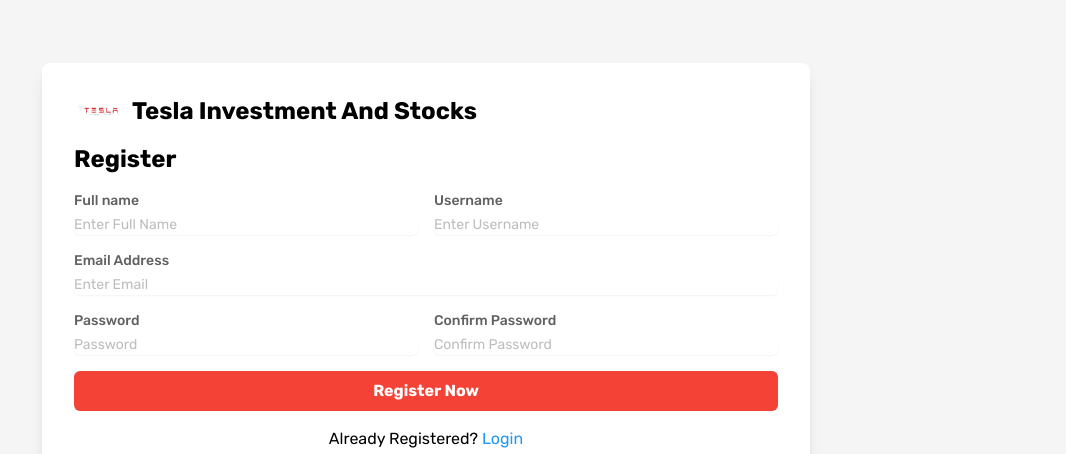
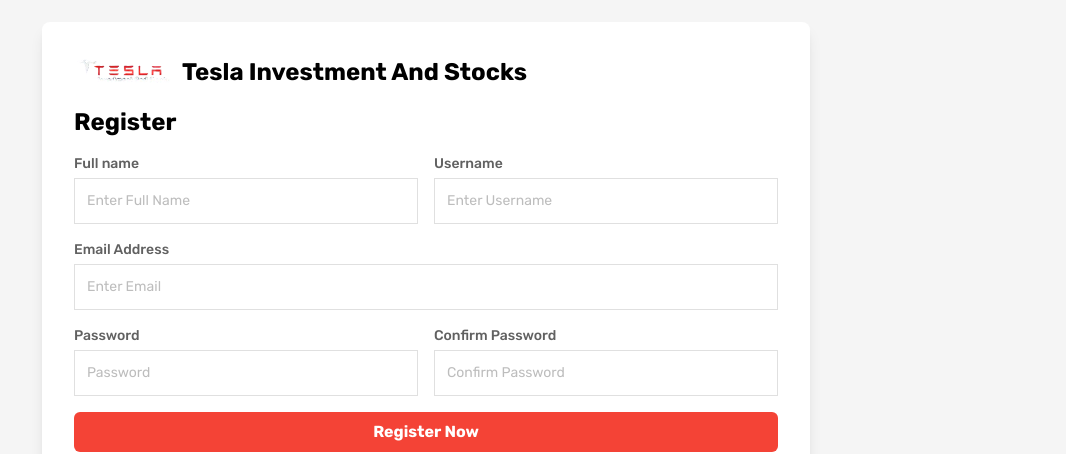
Before and after one commit to just-jinad/webpage, a Next.js app: page /register in a window 1280 px wide. Shown: the part 127-581 px from the top of the page, without its empty margins (214-1280 px from the left). Built offline with nearby package versions, Linux system fonts and the light colour scheme.

Commit message:
updated the registration page

```diff
--- a/src/app/register/page.tsx
+++ b/src/app/register/page.tsx
@@ -8,7 +8,7 @@
         {/* Logo Section */}
         <div className="flex justify-between items-center mb-4">
           <div className="flex items-center space-x-2">
-            <Image src="/image/logo.png" alt="Tesla Logo" width={50} height={50} />
+            <Image src="/image/logo.png" alt="Tesla Logo" width={100} height={100} />
             <h1 className="text-2xl font-bold">Tesla Investment And Stocks</h1>
           </div>
           <div>
@@ -31,7 +31,7 @@
                 type="text"
                 id="fullName"
                 placeholder="Enter Full Name"
-                className="mt-1 block w-full rounded-md border-gray-300 shadow-sm focus:ring-blue-500 focus:border-blue-500 sm:text-sm"
+                className="mt-1 block w-full border border-gray-300  focus:ring-blue-500 focus:border-blue-500 sm:text-sm p-3"
               />
             </div>
 
@@ -43,7 +43,7 @@
                 type="text"
                 id="username"
                 placeholder="Enter Username"
-                className="mt-1 block w-full rounded-md border-gray-300 shadow-sm focus:ring-blue-500 focus:border-blue-500 sm:text-sm"
+                className="mt-1 block w-full border border-gray-300  focus:ring-blue-500 focus:border-blue-500 sm:text-sm  p-3"
               />
             </div>
           </div>
@@ -56,7 +56,7 @@
               type="email"
               id="email"
               placeholder="Enter Email"
-              className="mt-1 block w-full rounded-md border-gray-300 shadow-sm focus:ring-blue-500 focus:border-blue-500 sm:text-sm"
+              className="mt-1 block w-full border p-3 border-gray-300  focus:ring-blue-500 focus:border-blue-500 sm:text-sm"
             />
           </div>
 
@@ -69,7 +69,7 @@
                 type="password"
                 id="password"
                 placeholder="Password"
-                className="mt-1 block w-full rounded-md border-gray-300 shadow-sm focus:ring-blue-500 focus:border-blue-500 sm:text-sm"
+                className="mt-1 block w-full border  p-3 border-gray-300  focus:ring-blue-500 focus:border-blue-500 sm:text-sm"
               />
             </div>
 
@@ -81,7 +81,7 @@
                 type="password"
                 id="confirmPassword"
                 placeholder="Confirm Password"
-                className="mt-1 block w-full rounded-md border-gray-300 shadow-sm focus:ring-blue-500 focus:border-blue-500 sm:text-sm"
+                className="mt-1 block w-full  p-3 border  border-gray-300 sm:text-sm"
               />
             </div>
           </div>
```
